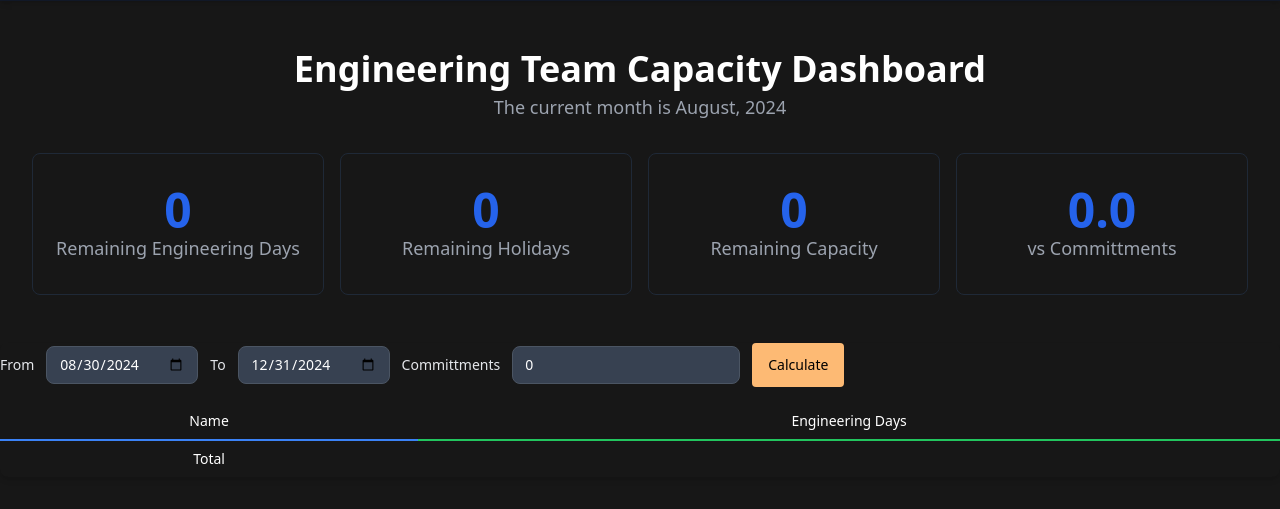
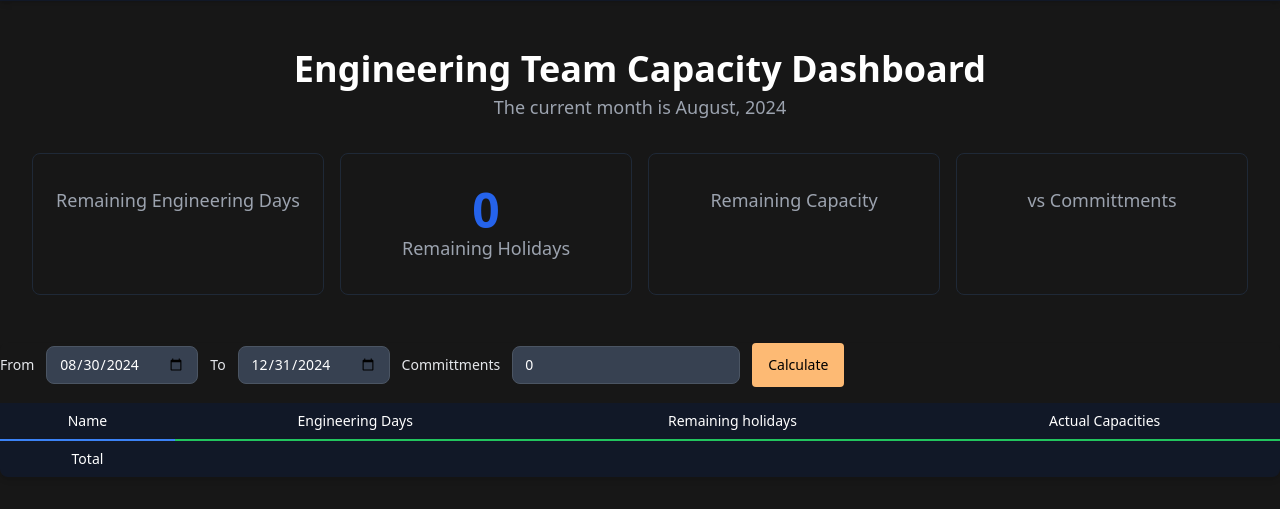
Before and after one commit to JIAZHEN/em-capacity-app, a Rails app: page / in a window 1280 px wide. Shown: the part 395-904 px from the top of the page. Run offline with Rails 7, Linux system fonts and the light colour scheme; the visitor is signed in with stand-in values (Sample User, id 1); data that the repository does not hold is empty; style sheets or scripts are compiled from the project's sources; some libraries are stand-ins or nearby versions.

Commit message:
Adding more columns

```diff
--- a/app/controllers/capacities_controller.rb
+++ b/app/controllers/capacities_controller.rb
@@ -38,11 +38,14 @@
     @employees.map do |employee|
       employee_engineering_days = [employee.name]
       engineering_days = capacity_calculator.get_employee_engineering_days_between(employee, @dynamic_start_date, @dynamic_end_date)
+      holiday_remaining = employee.holiday_remaining_in_year(the_year)
       employee_engineering_days << engineering_days
+      employee_engineering_days << holiday_remaining
+      employee_engineering_days << (engineering_days - holiday_remaining)
       @dynamic_employees_engineering_days << employee_engineering_days
     end
     @dynamic_stats = capacity_calculator.get_stats(@dynamic_employees_engineering_days)
-    @remaining_engineering_days = @dynamic_stats[:column_totals].sum
+    @remaining_engineering_days = @dynamic_stats[:column_totals][0]
     @dynamic_employees_engineering_days << ["Total", *@dynamic_stats[:column_totals]]
   end
 
--- a/app/views/capacities/_dynamic_table.html.erb
+++ b/app/views/capacities/_dynamic_table.html.erb
@@ -1,4 +1,4 @@
-<div class="relative overflow-x-auto shadow-md sm:rounded-lg">
+<div class="overflow-x-auto shadow-md sm:rounded-lg">
   <div class="flex flex-column sm:flex-row flex-wrap space-y-4 sm:space-y-0 items-center justify-between pb-4">
     <%= form_with(url: capacities_show_path, method: :get) do |form| %>
       <div class="flex space-x-3 items-center">
@@ -12,7 +12,7 @@
       </div>
     <% end %>
   </div>
-  <table class="w-full text-sm text-left rtl:text-right text-gray-500 dark:text-gray-400">
+  <table class="min-w-full divide-y-2 divide-gray-200 bg-white text-sm dark:divide-gray-700 dark:bg-gray-900">
     <thead class="ltr:text-left rtl:text-right">
       <tr>
         <th scope="col" class="whitespace-nowrap px-4 py-2 font-medium text-gray-900 dark:text-white font-bold border-b-2 border-blue-500 text-center">
@@ -21,9 +21,15 @@
         <th scope="col" class="whitespace-nowrap px-4 py-2 font-medium text-gray-900 dark:text-white font-bold border-b-2 border-green-500 text-center">
           Engineering Days
         </th>
+        <th scope="col" class="whitespace-nowrap px-4 py-2 font-medium text-gray-900 dark:text-white font-bold border-b-2 border-green-500 text-center">
+          Remaining holidays
+        </th>
+        <th scope="col" class="whitespace-nowrap px-4 py-2 font-medium text-gray-900 dark:text-white font-bold border-b-2 border-green-500 text-center">
+          Actual Capacities
+        </th>
       </tr>
     </thead>
-    <tbody>
+    <tbody class="divide-y divide-gray-200 dark:divide-gray-700">
       <% @dynamic_employees_engineering_days.each do |employee_engineering_days| %>
         <tr class="dark:hover:bg-gray-600">
           <td class="whitespace-nowrap px-4 py-2 font-medium text-gray-900 dark:text-white text-center">
```
